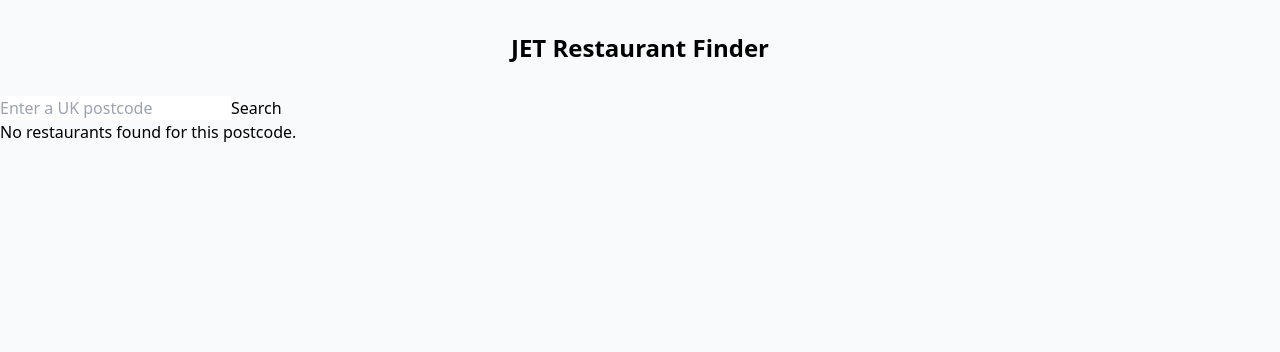
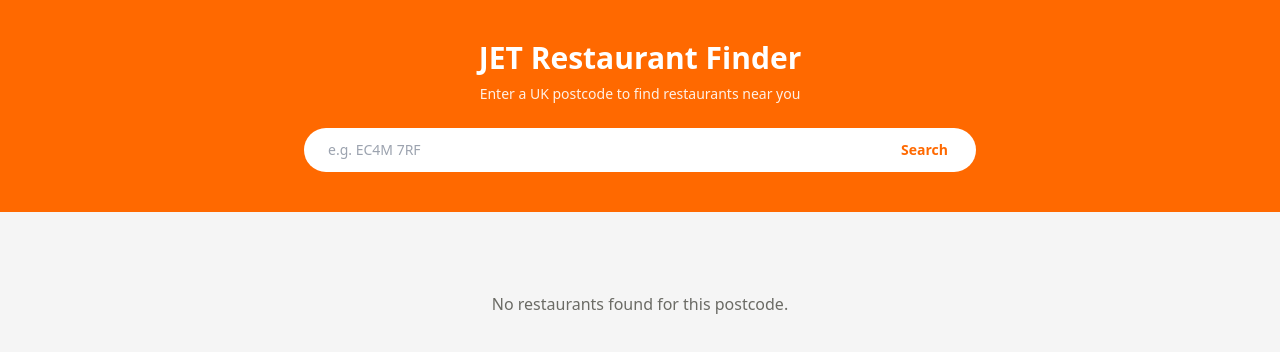
Before and after one commit to marateodorescu11/JET-restaurant-finder, a Vue app: page / in a window 1280 px wide. Shown: the top 352 px of the page. Built offline with nearby package versions, Linux system fonts and the light colour scheme.

Commit message:
design: Improve the UI

```diff
--- a/src/App.vue
+++ b/src/App.vue
@@ -28,18 +28,42 @@
 </script>
 
 <template>
-  <div class="min-h-screen bg-gray-50">
-    <h1 class="text-2xl font-bold text-center py-8">JET Restaurant Finder</h1>
+  <div class="min-h-screen bg-[#F5F5F5]">
+
+    <!-- Header -->
+    <header class="bg-[#FF6900] px-4 py-10 text-center">
+      <h1 class="text-3xl font-bold text-white mb-2">JET Restaurant Finder</h1>
+      <p class="text-white text-sm mb-6 opacity-90">Enter a UK postcode to find restaurants near you</p>
       <!-- Listen for the 'search' event emitted by SearchBar -->
       <SearchBar @search="handleSearch" />
+    </header>
+
+    <!-- Content area -->
+    <main class="max-w-6xl mx-auto px-4 py-8">
 
       <!-- Loading state -->
-    <p v-if="isLoading">Loading restaurants...</p>
+      <div v-if="isLoading" class="grid grid-cols-1 sm:grid-cols-2 lg:grid-cols-3 gap-6">
+        <div
+          v-for="n in 10"
+          :key="n"
+          class="bg-white rounded-2xl border border-gray-200 shadow-sm p-5 h-44 animate-pulse"
+        >
+          <div class="h-5 bg-gray-200 rounded w-2/3 mb-3"></div>
+          <div class="flex gap-2 mb-3">
+            <div class="h-6 bg-gray-200 rounded-full w-16"></div>
+            <div class="h-6 bg-gray-200 rounded-full w-16"></div>
+          </div>
+          <div class="h-4 bg-gray-200 rounded w-1/4 mb-2"></div>
+          <div class="h-4 bg-gray-200 rounded w-3/4"></div>
+        </div>
+      </div>
 
       <!-- Error state — shows API or network error messages -->
-    <p v-else-if="errorMessage">{{ errorMessage }}</p>
+      <p v-else-if="errorMessage" class="text-center text-red-500 mt-8">{{ errorMessage }}</p>
 
       <!-- Results — only shown when not loading and no error -->
       <RestaurantList v-else :restaurants="restaurants" />
+
+    </main>
   </div>
 </template>
--- a/src/components/RestaurantCard.vue
+++ b/src/components/RestaurantCard.vue
@@ -7,27 +7,50 @@
   restaurant: Restaurant
 }>()
 
-// Joins cuisine names into a readable comma-separated string e.g. "Indian, Pizza"
-const cuisineNames = computed(() =>
-  props.restaurant.cuisines.map((c) => c.name).join(', ') || 'Not available',
-)
+// Splits cuisines into an array of name strings for rendering as individual tags
+const cuisines = computed(function () {
+  return props.restaurant.cuisines.map(c => c.name)
+})
 
-// Compose the full address
-const fullAddress = computed(() => {
+// Composes the full address from its parts e.g. "1 Shenfield Street, London, N1 6SE"
+const fullAddress = computed(function () {
   const { firstLine, city, postalCode } = props.restaurant.address
   return [firstLine, city, postalCode].filter(Boolean).join(', ')
 })
 
-// Assumption: starRating is the best rating number from the API. (userRating is frequently null in live responses so we do not use it
-const rating = computed(() => props.restaurant.rating.starRating ?? 'N/A')
+// Assumption: starRating is the authoritative rating number from the API.
+// userRating is frequently null in live responses so we do not use it.
+const rating = computed(function () {
+  return props.restaurant.rating.starRating ?? 'N/A'
+})
 </script>
 
 <template>
-  <div>
-    <!-- restaurant name displayed as a heading -->
-    <h2>{{ props.restaurant.name }}</h2>
-    <p>{{ cuisineNames }}</p>
-    <p>{{ rating }}</p>
-    <p>{{ fullAddress }}</p>
+  <div class="bg-white rounded-2xl border border-gray-200 shadow-sm p-5 flex flex-col gap-3">
+
+    <!-- Restaurant name displayed as a heading -->
+    <h2 class="text-base font-bold text-[#1A1A18]">{{ props.restaurant.name }}</h2>
+
+    <!-- Cuisine tags — each cuisine rendered as its own pill -->
+    <div class="flex flex-wrap gap-2">
+      <span
+        v-for="cuisine in cuisines"
+        :key="cuisine"
+        class="px-3 py-1 rounded-full bg-orange-100 text-[#FF6900] text-xs font-medium"
+      >
+        {{ cuisine }}
+      </span>
+      <span v-if="cuisines.length === 0" class="text-xs text-gray-400">Not available</span>
+    </div>
+
+    <!-- Rating -->
+    <div class="flex items-center gap-1 text-sm text-[#1A1A18]">
+      <span class="text-yellow-400">★</span>
+      <span>{{ rating }}</span>
+    </div>
+
+    <!-- Address -->
+    <p class="text-xs text-[#6B6B65] mt-auto">{{ fullAddress }}</p>
+
   </div>
 </template>
--- a/src/components/RestaurantList.vue
+++ b/src/components/RestaurantList.vue
@@ -9,15 +9,24 @@
 
 <template>
   <div>
-    <!-- show a message if no restaurants were returned for the postcode -->
-    <p v-if="restaurants.length === 0">No restaurants found for this postcode.</p>
+    <!-- Show a message if no restaurants were returned for the postcode -->
+    <p
+      v-if="restaurants.length === 0"
+      class="text-center text-[#6B6B65] mt-12"
+    >
+      No restaurants found for this postcode.
+    </p>
 
-    <!-- render one card per restaurant -->
-    <RestaurantCard
+    <!-- Render one card per restaurant in a responsive grid -->
+    <div
       v-else
-      v-for="restaurant in restaurants"
-      :key="restaurant.id"
-      :restaurant="restaurant"
-    />
+      class="grid grid-cols-1 sm:grid-cols-2 lg:grid-cols-3 gap-6"
+    >
+      <RestaurantCard
+        v-for="restaurant in restaurants"
+        :key="restaurant.id"
+        :restaurant="restaurant"
+      />
+    </div>
   </div>
 </template>
--- a/src/components/SearchBar.vue
+++ b/src/components/SearchBar.vue
@@ -23,16 +23,25 @@
 </script>
 
 <template>
-  <form @submit.prevent="handleSubmit">
+  <div class="flex flex-col items-center gap-2">
+    <form @submit.prevent="handleSubmit" class="flex w-full max-w-2xl">
       <!-- Reset error on every keystroke so it doesn't linger after the user corrects the postcode -->
       <input
         v-model="postcode"
         type="text"
-      placeholder="Enter a UK postcode"
+        placeholder="e.g. EC4M 7RF"
         @input="errorMessage = ''"
+        class="flex-1 px-6 py-3 rounded-l-full bg-white text-[#1A1A18] placeholder-gray-400 outline-none text-sm"
       />
-    <button type="submit">Search</button>
+      <button
+        type="submit"
+        class="px-7 py-3 rounded-r-full bg-white text-[#FF6900] font-semibold text-sm hover:bg-orange-50 transition-colors"
+      >
+        Search
+      </button>
+    </form>
+
     <!-- Only rendered when there is a validation error -->
-    <p v-if="errorMessage">{{ errorMessage }}</p>
-  </form>
+    <p v-if="errorMessage" class="text-red-200 text-xs mt-1">{{ errorMessage }}</p>
+  </div>
 </template>
```
Lines whose indentation alone changed are shown as unchanged.
